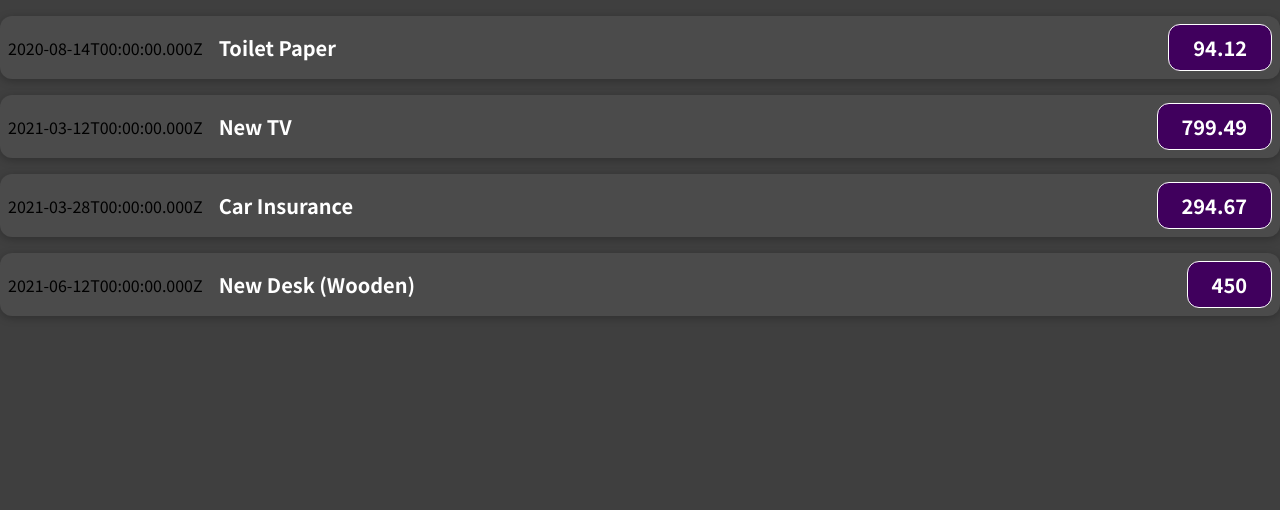
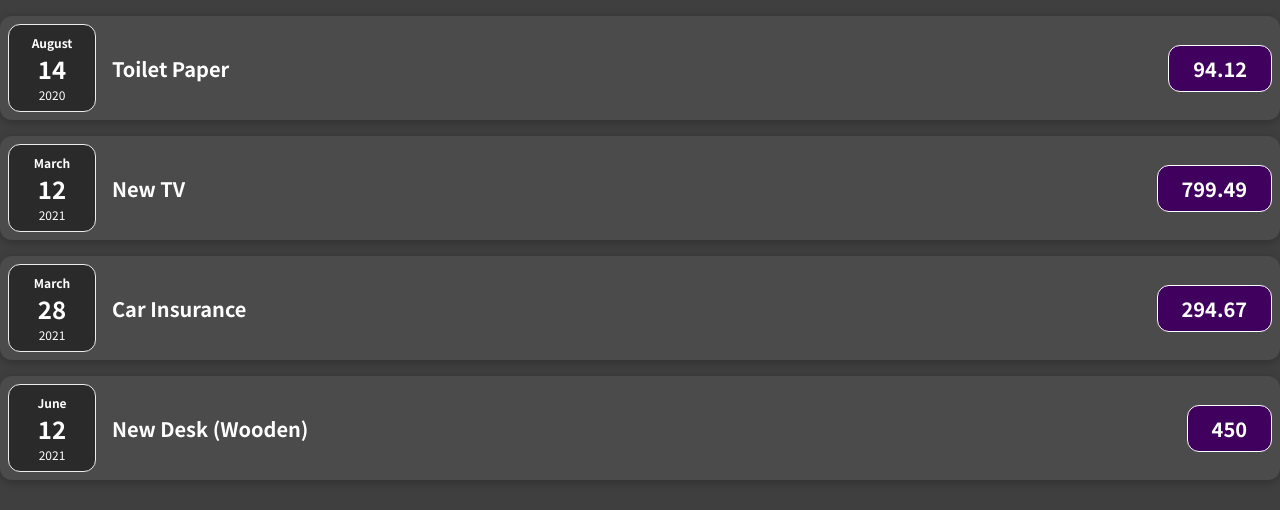
Before and after one commit to dibaaamir/React-project-1, a JavaScript app: page / in a window 1280 px wide. Shown: the top 510 px of the page. Built offline with nearby package versions, Linux system fonts and the light colour scheme.

Commit message:
[ADD] date component

```diff
--- a/src/App.js
+++ b/src/App.js
@@ -1,4 +1,4 @@
-import ExpenseItem from "./components/ExpenseItem";
+import ExpenseItem from "./components/ExpenseItem/ExpenseItem";
 
 function App() {
   const expenses = [
--- a/src/components/ExpenseItem.js
+++ b/src/components/ExpenseItem/ExpenseItem.js
@@ -1,9 +1,11 @@
 import "./ExpenseItem.css";
+import "./components/ExpenseDate/ExpenseDate";
+import ExpenseDate from "./components/ExpenseDate/ExpenseDate";
 
 function ExpenseItem(props) {
   return (
     <div className="expense-item">
-      <div>{props.date.toISOString()}</div>
+      <ExpenseDate date={props.date} />
       <div className="expense-item__description">
         <h2>{props.title}</h2>
         <div className="expense-item__price">{props.amount}</div>
--- /dev/null
+++ b/src/components/ExpenseItem/components/ExpenseDate/ExpenseDate.css
@@ -0,0 +1,26 @@
+.expense-date {
+    display: flex;
+    flex-direction: column;
+    width: 5.5rem;
+    height: 5.5rem;
+    border: 1px solid #ececec;
+    background-color: #2a2a2a;
+    color: white;
+    border-radius: 12px;
+    align-items: center;
+    justify-content: center;
+}
+
+.expense-date__month {
+    font-size: 0.75rem;
+    font-weight: bold;
+}
+
+.expense-date__year {
+    font-size: 0.75rem;
+}
+
+.expense-date__day {
+    font-size: 1.5rem;
+    font-weight: bold;
+}
--- /dev/null
+++ b/src/components/ExpenseItem/components/ExpenseDate/ExpenseDate.js
@@ -0,0 +1,16 @@
+import "./ExpenseDate.css";
+
+function ExpenseDate(props) {
+  const month = props.date.toLocaleDateString("default", { month: "long" });
+  const day = props.date.toLocaleDateString("default", { day: "2-digit" });
+  const year = props.date.getFullYear();
+
+  return (
+    <div className="expense-date">
+      <div className="expense-date__month">{month}</div>
+      <div className="expense-date__day">{day}</div>
+      <div className="expense-date__year">{year}</div>
+    </div>
+  );
+}
+export default ExpenseDate;
```
Also changed, not shown: src/components/ExpenseItem/ExpenseItem.css (renamed from src/components/ExpenseItem.css).
